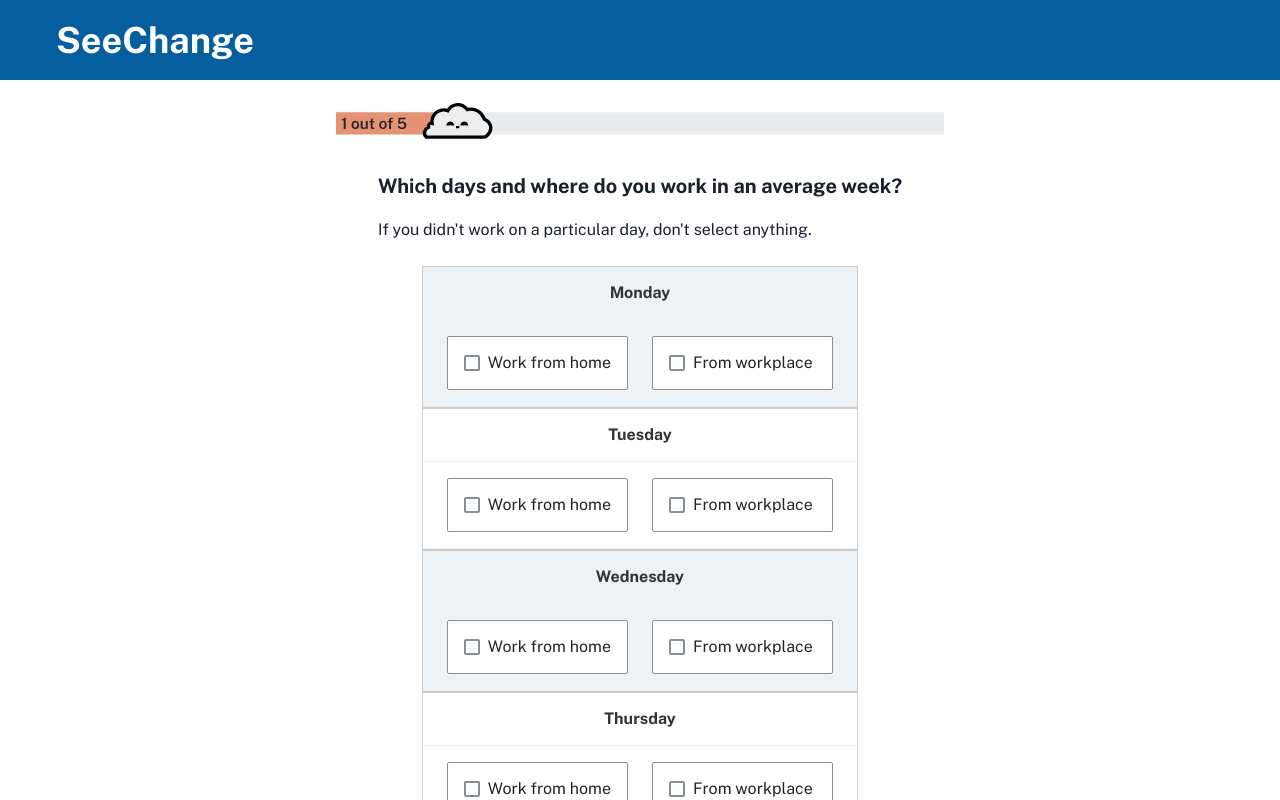
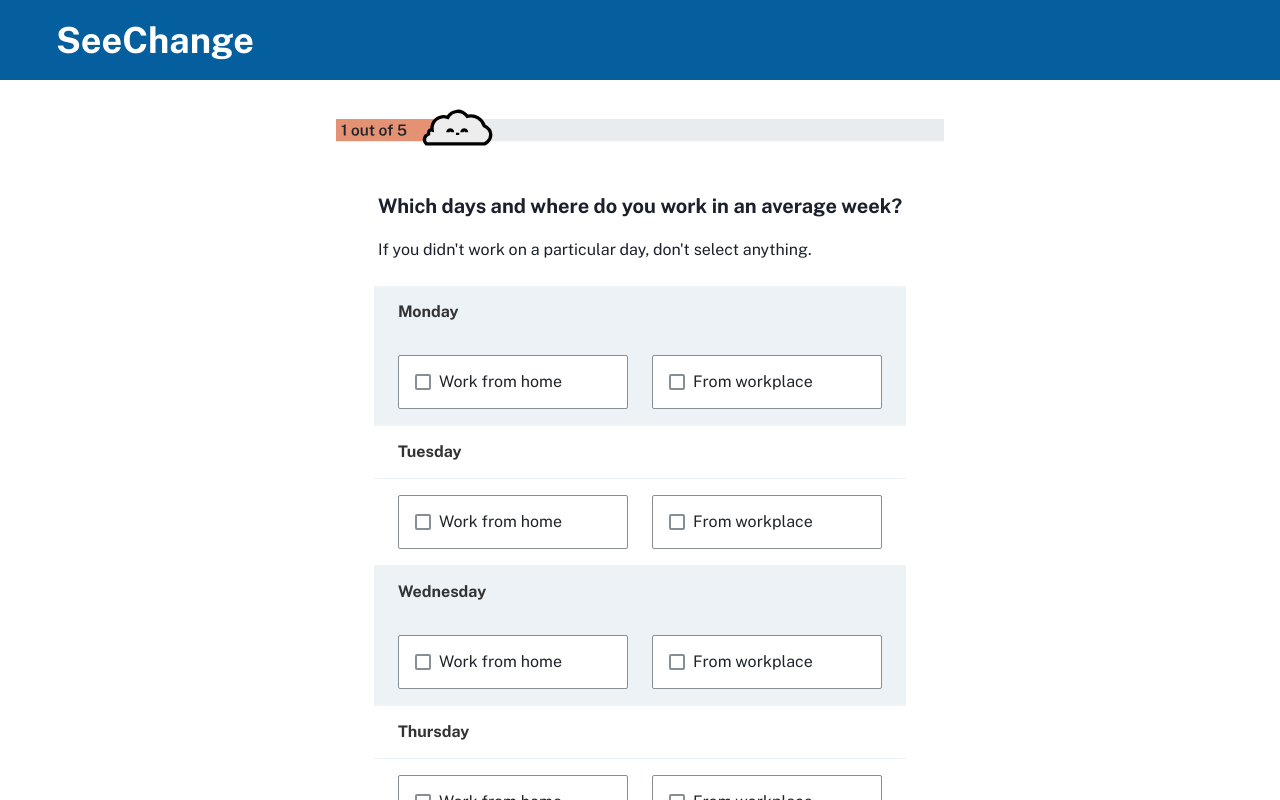
Before and after one commit to CodeforAustralia/council-emissions-calculator, a Next.js app: page /form/Question1 in a window 1280 px wide. Shown: the top 800 px of the page. Built offline with nearby package versions, Linux system fonts and the light colour scheme.

Commit message:
Tidy up and made PR ammendmants.

```diff
--- a/package.json
+++ b/package.json
@@ -20,7 +20,8 @@
     "framer-motion": "^4",
     "next": "^11.1.0",
     "react": "17.0.2",
-    "react-dom": "17.0.2"
+    "react-dom": "17.0.2",
+    "react-icons": "^4.2.0"
   },
   "devDependencies": {
     "eslint": "7.30.0",
--- a/pages/form/Question1.js
+++ b/pages/form/Question1.js
@@ -13,20 +13,14 @@ import {
   Th,
   Td,
   TableCaption,
-  createBreakpoints,
 } from "@chakra-ui/react";
 import Layout from "../../components/Layout/Layout";
 import useForm, { FormProvider } from "../../components/FormProvider";
 import LinkButton from "../../components/LinkButton/LinkButton";
+
 import Q1Progress from "../../public/images/progress-bar/q1-progress-bar.svg";
 import { daysOfWeek } from "../../utils/constants";
-// const breakpoints = createBreakpoints({
-//   sm: "30em",
-//   md: "48em",
-//   lg: "62em",
-//   xl: "80em",
-//   "2xl": "96em",
-// });
+
 export default function Question1() {
   const { answers, setAnswers } = useForm();
   const [days, setDays] = useState(answers.week);
@@ -61,11 +55,9 @@ export default function Question1() {
   return (
     <Layout>
       <Q1Progress
-        className="responsivebar"
-        viewBox="40 2 550 55"
-        height="70"
+        viewBox="40 5 550 55"
+        height="90"
         width="100%"
-        fontSize="2px"
       />
       <Box>
         <Box p={1} lineHeight="4rem">
@@ -91,8 +83,6 @@ export default function Question1() {
                 </Td>
                 <Td>
                   <Grid
-                    // fontSize={["sm", "md", "lg", "xl"]}
-
                     className="square-grid"
                     templateColumns="repeat(2, 1fr)"
                     gap={6}
--- a/styles/globals.css
+++ b/styles/globals.css
@@ -21,8 +21,8 @@ a {
   justify-items: center;
   margin-top: 10rem;
 }
+
 /* add css for table responsive */
-
 /*
 Max width before this PARTICULAR table gets nasty
 This query will take effect for any screen smaller than 760px
@@ -31,56 +31,12 @@ and also iPads specifically.
 
 @media only screen and (max-width: 760px),
   (min-device-width: 768px) and (max-device-width: 1024px) {
-  .square-grid > p {
-    /* display: flex;
-    flex-wrap: wrap;
-    justify-content: center; */
-    font-size: 2px;
-  }
-  /* td > p {
-    font-size: calc(8px + 3vmin);
-    font-size: 2px;
-  }
-  .responsivebar {
-    height: "50";
-    width: "100%";
-  } */
+
   /* Force table to not be like tables anymore */
   table,
   tbody,
   td,
   tr {
     display: grid;
-    justify-content: center;
-  }
-
-  /* Hide table headers (but not display: none;, for accessibility) */
-  thead tr {
-    position: absolute;
-    top: -9999px;
-    left: -9999px;
-  }
-
-  tr {
-    border: 1px solid #ccc;
-  }
-
-  td {
-    /* Behave  like a "row" */
-    border: none;
-    border-bottom: 1px solid #eee;
-    position: relative;
-    padding-left: 50%;
-  }
-
-  td:before {
-    /* Now like a table header */
-    position: absolute;
-    /* Top/left values mimic padding */
-    top: 6px;
-    left: 6px;
-    width: 45%;
-    padding-right: 10px;
-    white-space: nowrap;
   }
 }
```
Also changed, not shown: pages/results.js (+7 -1 lines), 1 other file (tests, documents, lock files or other folders).
